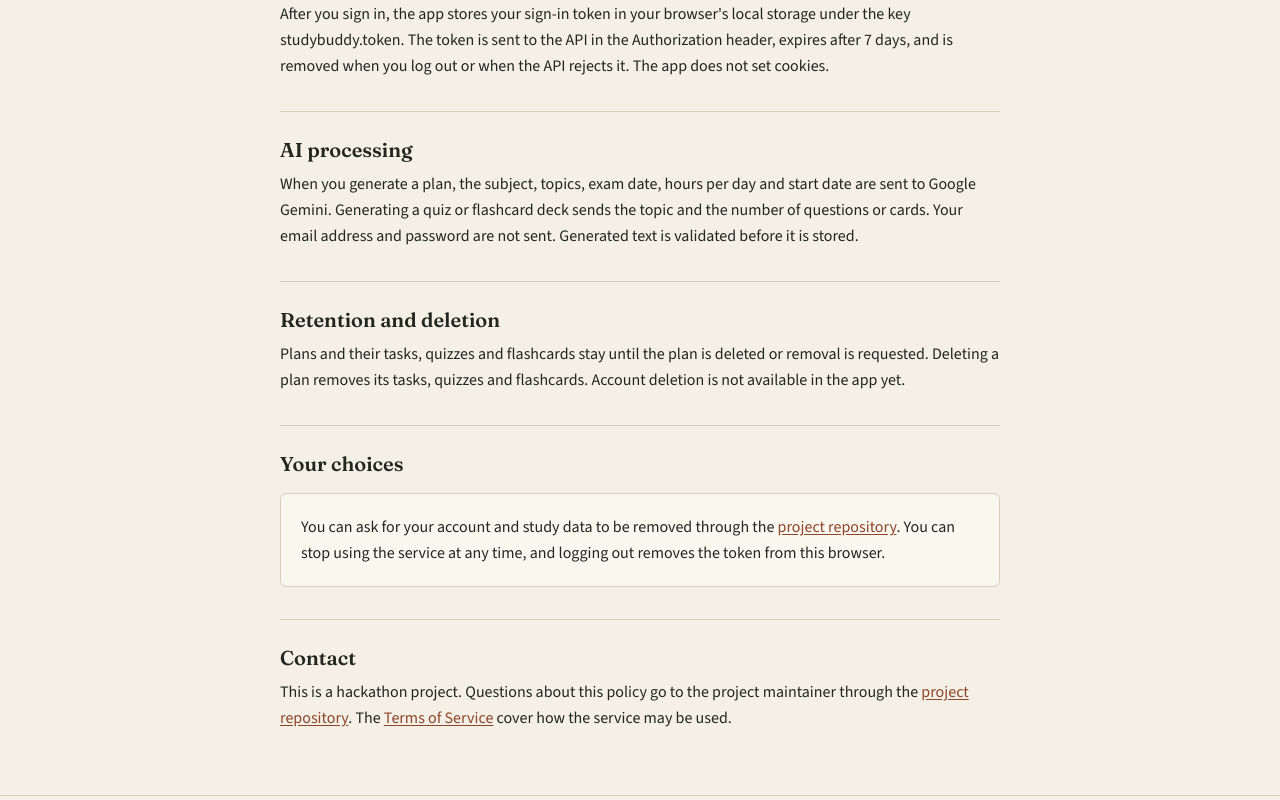
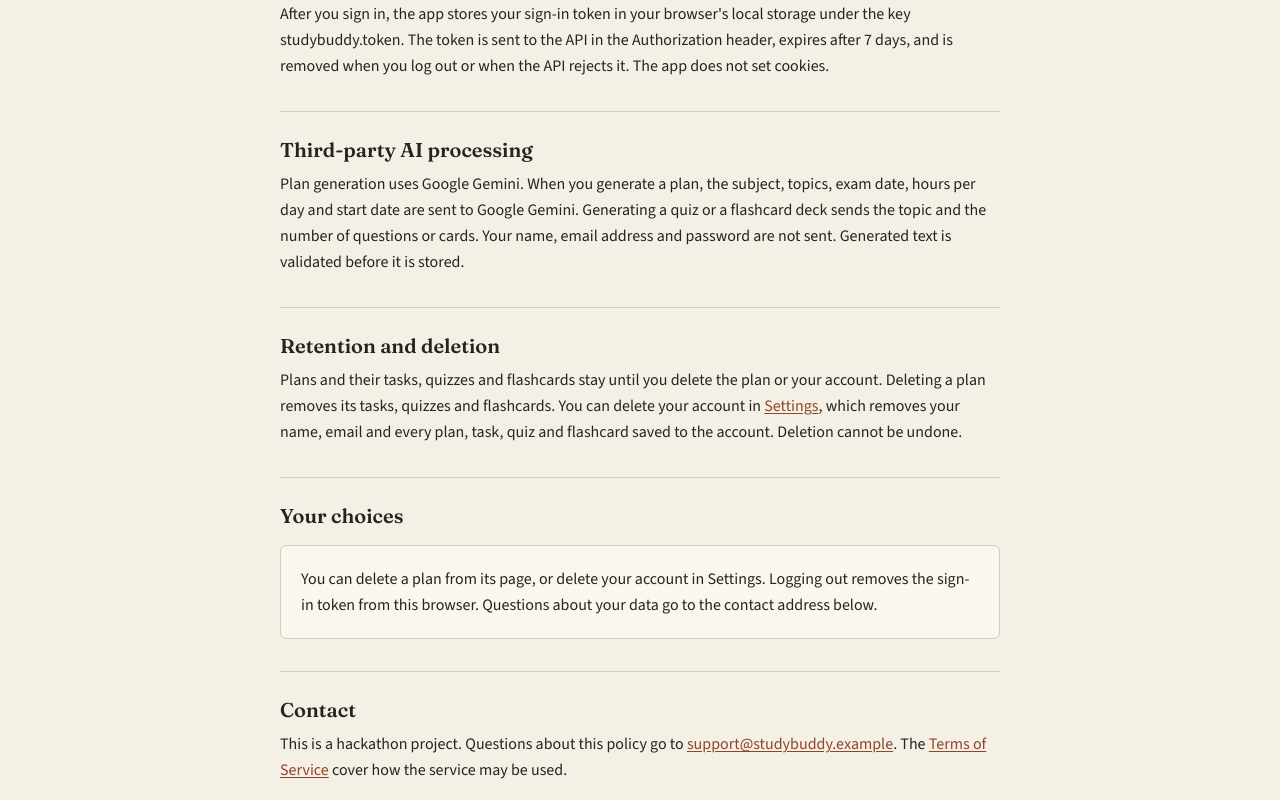
Before and after one commit to chaudharyhassaan/studybuddy, a React (Vite) app in the folder client/: page /privacy in a window 1280 px wide. Shown: the part 600-1400 px from the top of the page. Built offline with nearby package versions, Linux system fonts and the light colour scheme; no server answers.

Commit message:
docs: update privacy for account deletion

```diff
--- a/client/src/pages/Privacy.jsx
+++ b/client/src/pages/Privacy.jsx
@@ -3,24 +3,26 @@ import { Link } from 'react-router-dom';
 const linkClass =
   'text-accent underline underline-offset-2 transition-colors duration-150 hover:text-accent-hover';
 
+const sectionClass = 'border-t border-border pt-6';
+
 export default function Privacy() {
   return (
     <article className="mx-auto max-w-reading">
       <h1 className="font-display text-h1 font-semibold tracking-tight text-ink">Privacy Policy</h1>
-      <p className="mt-2 text-xs text-ink-muted">Last updated: 15 November 2026</p>
+      <p className="mt-2 text-xs text-ink-muted">Last updated: 16 November 2026</p>
 
       <div className="mt-8 space-y-8">
-        <section className="border-t border-border pt-6 first:border-t-0 first:pt-0">
+        <section>
           <h2 className="font-display text-h3 font-semibold text-ink">Data we collect</h2>
           <p className="mt-2 text-base leading-relaxed text-ink">
             When you create an account we store your name, email address and a bcrypt hash of your
             password. When you create a plan we store the subject, topics, exam date and hours per
-            day you enter, the schedule generated from them, quizzes and flashcards, and your
+            day you enter, the schedule generated from them, the quizzes and flashcards, and your
             progress, including completed tasks, your streak and your last study date.
           </p>
         </section>
 
-        <section className="border-t border-border pt-6">
+        <section className={sectionClass}>
           <h2 className="font-display text-h3 font-semibold text-ink">How it is stored</h2>
           <p className="mt-2 text-base leading-relaxed text-ink">
             Account and study data are stored in a MongoDB Atlas database. The API runs on a Node
@@ -28,7 +30,7 @@ export default function Privacy() {
           </p>
         </section>
 
-        <section className="border-t border-border pt-6">
+        <section className={sectionClass}>
           <h2 className="font-display text-h3 font-semibold text-ink">Sign-in and local storage</h2>
           <p className="mt-2 text-base leading-relaxed text-ink">
             After you sign in, the app stores your sign-in token in your browser's local storage
@@ -38,52 +40,49 @@ export default function Privacy() {
           </p>
         </section>
 
-        <section className="border-t border-border pt-6">
-          <h2 className="font-display text-h3 font-semibold text-ink">AI processing</h2>
+        <section className={sectionClass}>
+          <h2 className="font-display text-h3 font-semibold text-ink">
+            Third-party AI processing
+          </h2>
           <p className="mt-2 text-base leading-relaxed text-ink">
-            When you generate a plan, the subject, topics, exam date, hours per day and start date
-            are sent to Google Gemini. Generating a quiz or flashcard deck sends the topic and the
-            number of questions or cards. Your email address and password are not sent. Generated
-            text is validated before it is stored.
+            Plan generation uses Google Gemini. When you generate a plan, the subject, topics, exam
+            date, hours per day and start date are sent to Google Gemini. Generating a quiz or a
+            flashcard deck sends the topic and the number of questions or cards. Your name, email
+            address and password are not sent. Generated text is validated before it is stored.
           </p>
         </section>
 
-        <section className="border-t border-border pt-6">
+        <section className={sectionClass}>
           <h2 className="font-display text-h3 font-semibold text-ink">Retention and deletion</h2>
           <p className="mt-2 text-base leading-relaxed text-ink">
-            Plans and their tasks, quizzes and flashcards stay until the plan is deleted or removal
-            is requested. Deleting a plan removes its tasks, quizzes and flashcards. Account
-            deletion is not available in the app yet.
+            Plans and their tasks, quizzes and flashcards stay until you delete the plan or your
+            account. Deleting a plan removes its tasks, quizzes and flashcards. You can delete your
+            account in{' '}
+            <Link to="/settings" className={linkClass}>
+              Settings
+            </Link>
+            , which removes your name, email and every plan, task, quiz and flashcard saved to the
+            account. Deletion cannot be undone.
           </p>
         </section>
 
-        <section className="border-t border-border pt-6">
+        <section className={sectionClass}>
           <h2 className="font-display text-h3 font-semibold text-ink">Your choices</h2>
           <div className="mt-4 rounded-md border border-border bg-surface p-5">
             <p className="text-base leading-relaxed text-ink">
-              You can ask for your account and study data to be removed through the{' '}
-              <a
-                href="https://github.com/chaudharyhassaan/studybuddy-planner"
-                className={linkClass}
-              >
-                project repository
-              </a>
-              . You can stop using the service at any time, and logging out removes the token from
-              this browser.
+              You can delete a plan from its page, or delete your account in Settings. Logging out
+              removes the sign-in token from this browser. Questions about your data go to the
+              contact address below.
             </p>
           </div>
         </section>
 
-        <section className="border-t border-border pt-6">
+        <section className={sectionClass}>
           <h2 className="font-display text-h3 font-semibold text-ink">Contact</h2>
           <p className="mt-2 text-base leading-relaxed text-ink">
-            This is a hackathon project. Questions about this policy go to the project maintainer
-            through the{' '}
-            <a
-              href="https://github.com/chaudharyhassaan/studybuddy-planner"
-              className={linkClass}
-            >
-              project repository
+            This is a hackathon project. Questions about this policy go to{' '}
+            <a href="mailto:support@studybuddy.example" className={linkClass}>
+              support@studybuddy.example
             </a>
             . The{' '}
             <Link to="/terms" className={linkClass}>
```
